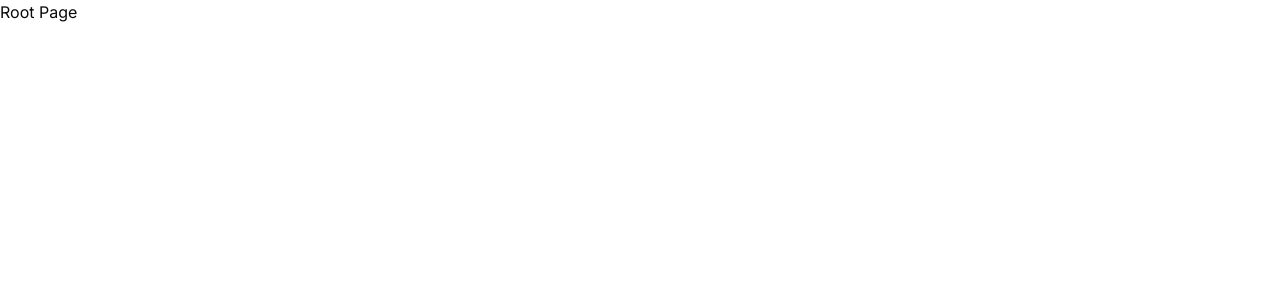
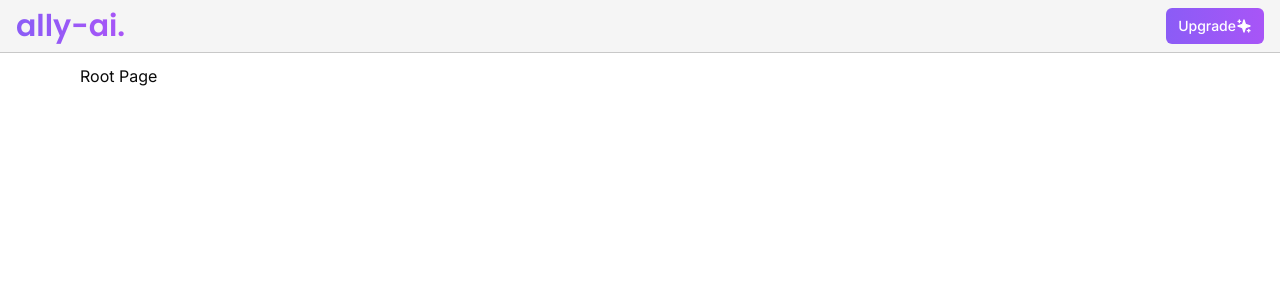
Before and after one commit to Alapottra-troj1n/custom-ai-experiment, a Next.js app: page / in a window 1280 px wide. Shown: the top 300 px of the page. Built offline with nearby package versions, Linux system fonts and the light colour scheme.

Commit message:
shadcn ui integrated, navbar added

```diff
--- a/app/(root)/(routes)/page.tsx
+++ b/app/(root)/(routes)/page.tsx
@@ -2,7 +2,7 @@
 
 const RootPage = () => {
     return ( <div>
-        <UserButton/>
+
         Root Page
         </div> );
 }
--- /dev/null
+++ b/app/(root)/layout.tsx
@@ -0,0 +1,14 @@
+import Navbar from "@/components/Navbar";
+
+const RootLayout = ({children}: {children:React.ReactNode}) => {
+    return (
+            <div className="h-full">
+                <Navbar/>
+                <main className="md:pl-20 pt-16 h-full">
+                    {children}
+                </main>
+            </div>
+     );
+}
+
+export default RootLayout;
--- /dev/null
+++ b/components/Navbar.tsx
@@ -0,0 +1,40 @@
+"use client";
+
+import { cn } from "@/lib/utils";
+import { UserButton } from "@clerk/nextjs";
+import { MenuIcon, Sparkles } from "lucide-react";
+import { Poppins } from "next/font/google";
+import Link from "next/link";
+import { Button } from "./ui/button";
+
+const font = Poppins({ weight: "600", subsets: ["latin"] });
+
+const Navbar = () => {
+  return (
+    <div className="fixed z-50 w-full flex justify-between items-center py-2 px-4 border-b border-primary/20 bg-secondary">
+      <div className="flex items-center">
+        <MenuIcon className="block md:hidden" />
+        <Link className="hidden md:block" href={"/"}>
+          <h1
+            className={cn(
+              "text-xl md:text-3xl font-bold  bg-gradient-to-r from-violet-500 to-purple-500 text-transparent bg-clip-text",
+              font.className
+            )}
+          >
+            ally-ai.
+          </h1>
+        </Link>
+
+      </div>
+      <div className="flex items-center gap-x-3">
+        <Button size={'sm'} variant={'premium'}>
+            Upgrade
+             <Sparkles className="h-4 w-4 fill-white text-white" />
+        </Button>
+       <UserButton/>
+       </div>
+    </div>
+  );
+};
+
+export default Navbar;
--- /dev/null
+++ b/components/ui/button.tsx
@@ -0,0 +1,57 @@
+import * as React from "react"
+import { Slot } from "@radix-ui/react-slot"
+import { cva, type VariantProps } from "class-variance-authority"
+
+import { cn } from "@/lib/utils"
+
+const buttonVariants = cva(
+  "inline-flex items-center justify-center whitespace-nowrap rounded-md text-sm font-medium ring-offset-background transition-colors focus-visible:outline-none focus-visible:ring-2 focus-visible:ring-ring focus-visible:ring-offset-2 disabled:pointer-events-none disabled:opacity-50",
+  {
+    variants: {
+      variant: {
+        default: "bg-primary text-primary-foreground hover:bg-primary/90",
+        destructive:
+          "bg-destructive text-destructive-foreground hover:bg-destructive/90",
+        outline:
+          "border border-input bg-background hover:bg-accent hover:text-accent-foreground",
+        secondary:
+          "bg-secondary text-secondary-foreground hover:bg-secondary/80",
+        ghost: "hover:bg-accent hover:text-accent-foreground",
+        link: "text-primary underline-offset-4 hover:underline",
+        premium: 'bg-gradient-to-r from-violet-500 to-purple-500 text-white border-0'
+      },
+      size: {
+        default: "h-10 px-4 py-2",
+        sm: "h-9 rounded-md px-3",
+        lg: "h-11 rounded-md px-8",
+        icon: "h-10 w-10",
+      },
+    },
+    defaultVariants: {
+      variant: "default",
+      size: "default",
+    },
+  }
+)
+
+export interface ButtonProps
+  extends React.ButtonHTMLAttributes<HTMLButtonElement>,
+    VariantProps<typeof buttonVariants> {
+  asChild?: boolean
+}
+
+const Button = React.forwardRef<HTMLButtonElement, ButtonProps>(
+  ({ className, variant, size, asChild = false, ...props }, ref) => {
+    const Comp = asChild ? Slot : "button"
+    return (
+      <Comp
+        className={cn(buttonVariants({ variant, size, className }))}
+        ref={ref}
+        {...props}
+      />
+    )
+  }
+)
+Button.displayName = "Button"
+
+export { Button, buttonVariants }
--- a/package.json
+++ b/package.json
@@ -10,6 +10,7 @@
   },
   "dependencies": {
     "@clerk/nextjs": "^4.28.1",
+    "@radix-ui/react-slot": "^1.0.2",
     "class-variance-authority": "^0.7.0",
     "clsx": "^2.0.0",
     "lucide-react": "^0.297.0",
```
Also changed, not shown: 1 other file (tests, documents, lock files or other folders).
